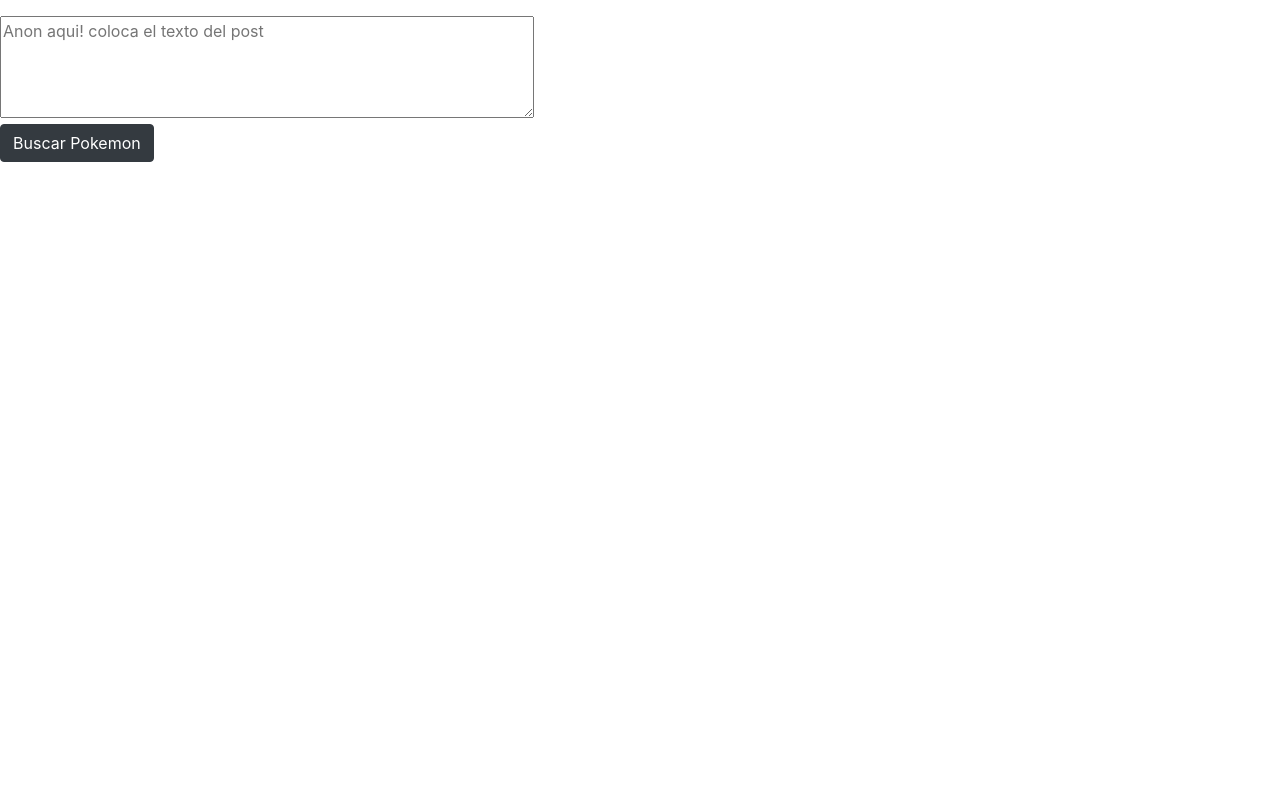
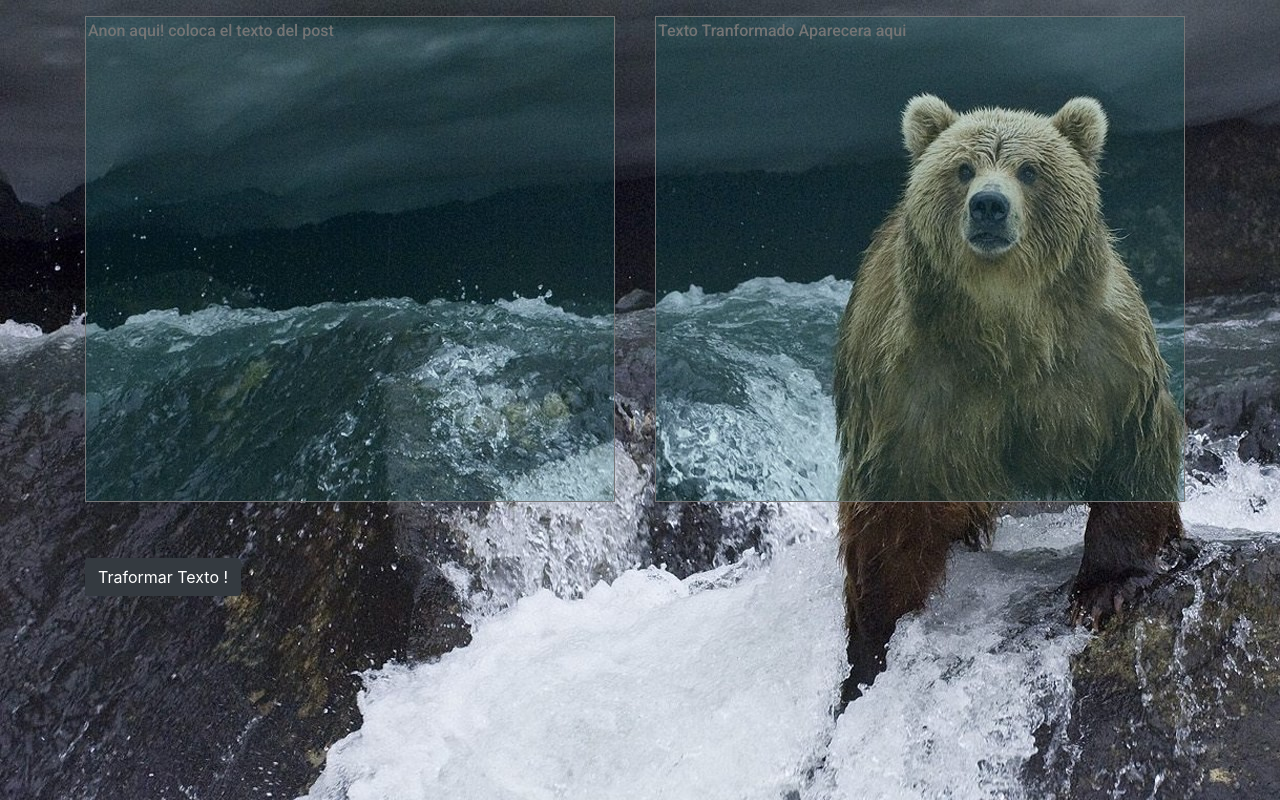
Before and after one commit to macnemoto/HispaVago-code, a plain HTML site: page index.html in a window 1280 px wide. Drawn offline with nearby package versions, Linux system fonts and the light colour scheme.

Commit message:
Cambios a la estetica

```diff
--- /dev/null
+++ b/estilos.css
@@ -0,0 +1,11 @@
+.trasparencia2 {
+
+     /*background-color: rgba(26, 158, 158, 0.096); */
+     background-color: rgba(6, 126, 126, 0.158);
+    color: white;
+    resize: none;
+    border: 5 none;
+    outline: none;
+  font-family: 'Roboto', sans-serif;
+
+}
--- a/index.html
+++ b/index.html
@@ -7,16 +7,39 @@
 
     <!-- Bootstrap CSS -->
     <link rel="stylesheet" href="https://stackpath.bootstrapcdn.com/bootstrap/4.4.1/css/bootstrap.min.css" integrity="sha384-Vkoo8x4CGsO3+Hhxv8T/Q5PaXtkKtu6ug5TOeNV6gBiFeWPGFN9MuhOf23Q9Ifjh" crossorigin="anonymous">
+   <link rel="stylesheet" href="estilos.css">
+   <link href="https://fonts.googleapis.com/css2?family=Roboto:wght@500&display=swap" rel="stylesheet">
+    <title>Hispa Vago</title>
+  </head>
+  <body background="wallhaven-n6d5ww.jpg">
 
-    <title>Hello, world!</title>
-  </head>
-  <body>
+
+
+
 <p id="textAreplazar"></p>
 
-    <div>
-        <textarea id="text-content" name="text-content" rows="4" cols="50" placeholder="Anon aqui! coloca el texto del post "></textarea>
+    <div class="container">
+      <div class="row">
+        <div class="col">
+        <textarea class="mx-center trasparencia2 " id="text-content" name="text-content" rows="20" cols="60" placeholder="Anon aqui! coloca el texto del post "></textarea>
+      </div>
+        <div class="col">
+        <textarea class="mx-center trasparencia2 " id="text-content2" name="text-content" rows="20" cols="60" placeholder="Texto Tranformado Aparecera aqui "></textarea>
+      </div>
+      </div>
     </div>
-    <button  type="button" class="btn btn-dark text-center " onclick="botonEnviar();">Buscar Pokemon</button>
+
+    <div class="container">
+      <div class="row">
+        <div class="col">
+          <button  type="button" class="btn btn-dark  " style="margin-top: 50px  !important;" onclick="botonEnviar();">Traformar Texto !</button>
+
+
+        </div>
+      </div>
+    </div>
+
+
 
     <!-- Optional JavaScript -->
     <!-- jQuery first, then Popper.js, then Bootstrap JS -->
--- a/logicaVago.js
+++ b/logicaVago.js
@@ -1,7 +1,7 @@
 function botonEnviar() {
-    var textAreplazar = document.getElementById("textAreplazar");
+
     var textcontent = document.getElementById("text-content").value;
-    console.log(textcontent);
+    var textcontent2 = document.getElementById('text-content2');
 
 
 var reGex1 = /(>>..*|>>....... \(OP\)|>>.......|\/#\/ ....... \[X\]|\d{7}|\d{5}|.*png..|.*.....KB ,.*...x....*,|.*jpg..)/gi;
@@ -9,8 +9,8 @@ var reGex1 = /(>>..*|>>....... \(OP\)|>>.......|\/#\/ ....... \[X\]|\d{7}|\d{5}|
 
     var textoTerminado
 
-    textoTerminado = (textcontent.replace(reGex1, '<br> <br>'));
-
-    textAreplazar.innerHTML = textoTerminado;
+    textoTerminado = (textcontent.replace(reGex1, ""));
+    console.log(textcontent);
+    textcontent2.innerHTML ="<br>" + textoTerminado;
 
 }
```
Also changed, not shown: wallhaven-n6d5ww.jpg (added).
